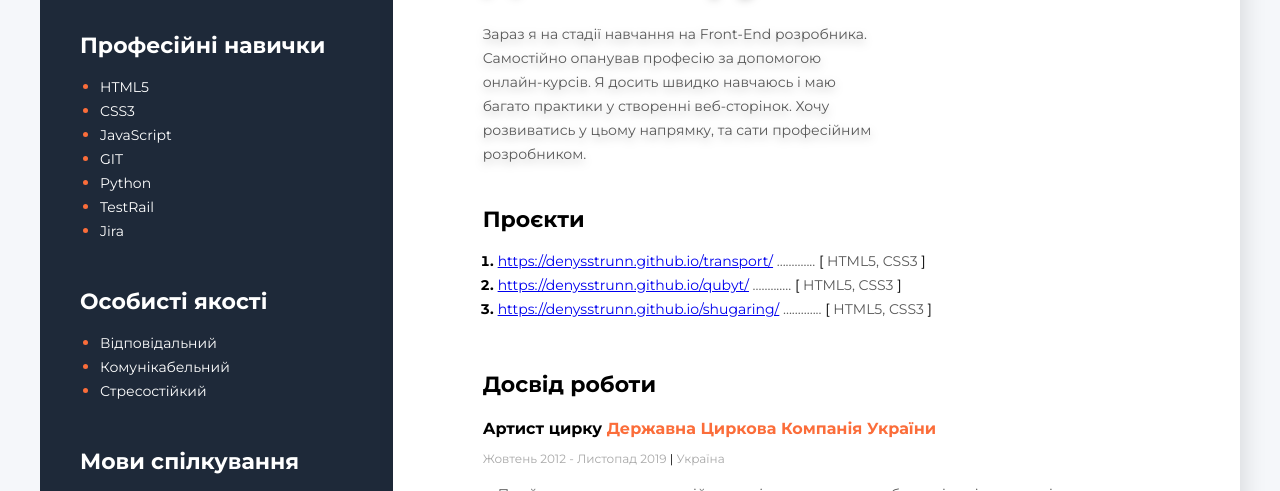
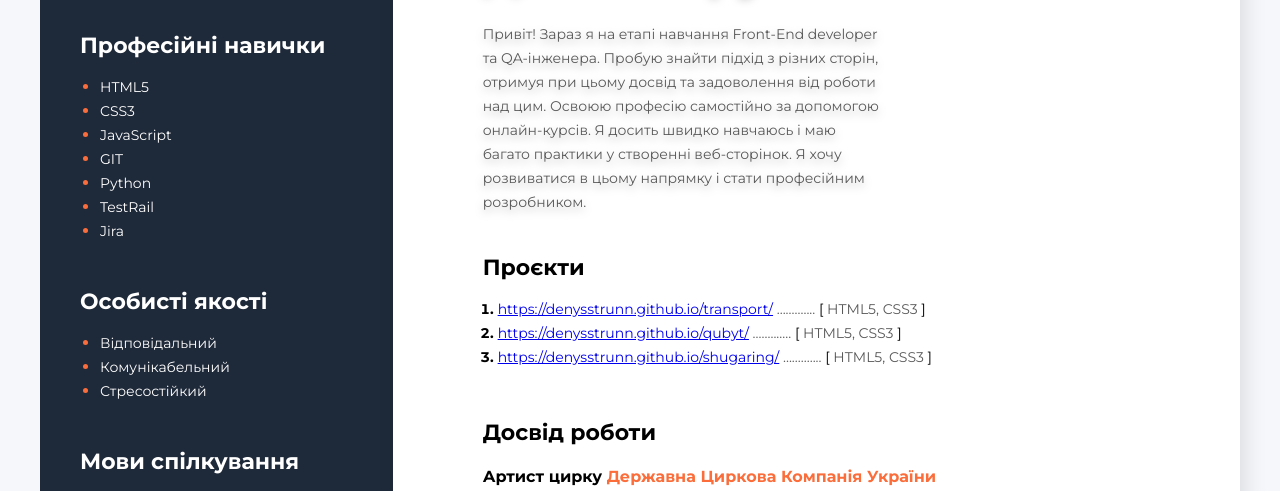
Before and after one commit to denysstrunn/Resume-DenyStr, a plain HTML site: page index_ua.html in a window 1280 px wide. Shown: the part 235-726 px from the top of the page. Drawn offline with Linux system fonts and the light colour scheme; a web font is replaced by a local one.

Commit message:
Add files via upload

```diff
--- a/index_ua.html
+++ b/index_ua.html
@@ -34,10 +34,10 @@
                 <h1 class="user_name">Денис Струнніков</h1>
 
                 <p class="user_text_info">
-                    Зараз я на стадії навчання на Front-End розробника.
-                    Самостійно опанував професію за допомогою онлайн-курсів.
-                    Я досить швидко навчаюсь і маю багато практики у створенні веб-сторінок.
-                    Хочу розвиватись у цьому напрямку, та cати професійним розробником.
+                    Привіт! Зараз я на етапі навчання Front-End developer та QA-інженера.
+                    Пробую знайти підхід з різних сторін, отримуя при цьому досвід та задоволення від роботи над цим.
+                    Освоюю професію самостійно за допомогою онлайн-курсів. Я досить швидко навчаюсь і маю багато практики у створенні веб-сторінок.
+                    Я хочу розвиватися в цьому напрямку і стати професійним розробником.
                 </p>
 
             </div>
```
Also changed, not shown: index.html (+4 -3 lines).
